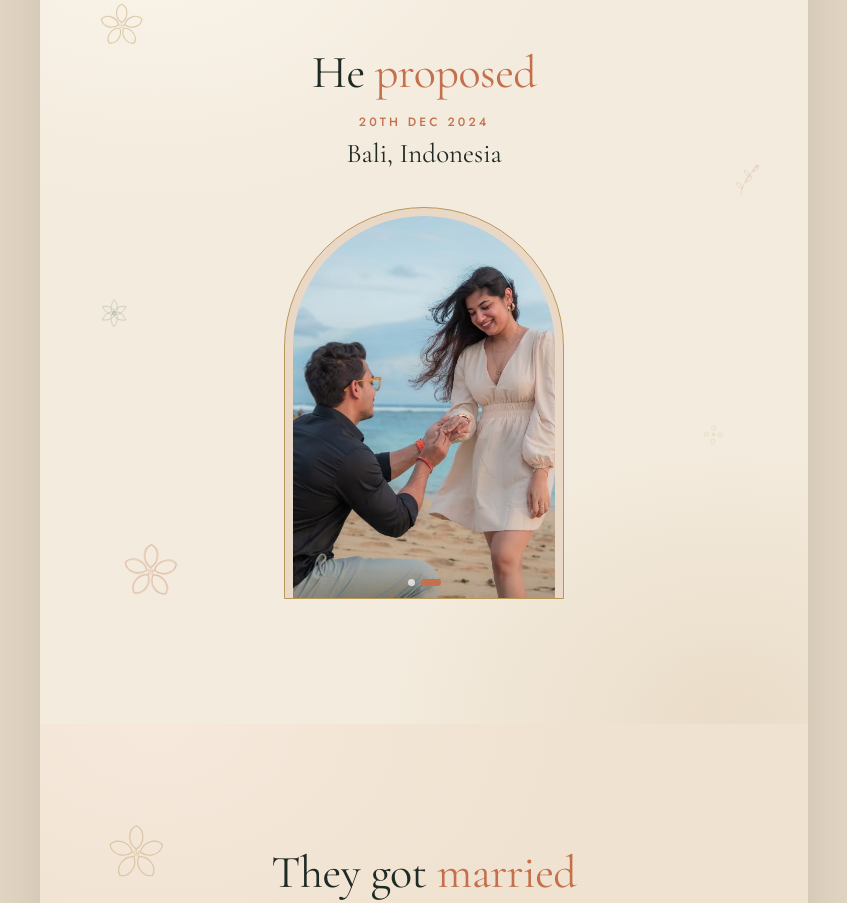
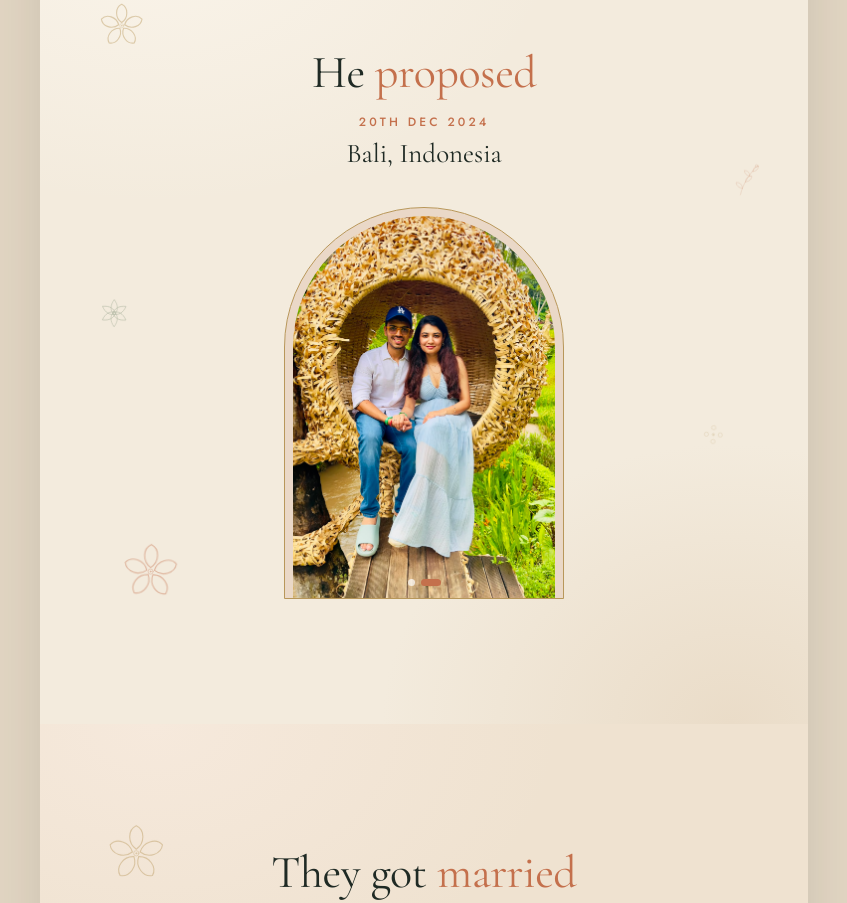
Before and after one commit to Jay51419/preeti-ravi, a plain HTML site: page index.html in a window 1280 px wide. Shown: the part 900-1803 px from the top of the page, without its empty margins (216-1063 px from the left). Drawn offline with nearby package versions, Linux system fonts and the light colour scheme; animation ran at ten frames a second.

Commit message:
updated media links

```diff
--- a/index.html
+++ b/index.html
@@ -1541,12 +1541,15 @@
         // 6. Photo Slideshows
         const PHOTOS = {
             proposal: [
-                'https://raw.githubusercontent.com/Jay51419/preeti-ravi/refs/heads/main/p1.jpeg',
-                'https://raw.githubusercontent.com/Jay51419/preeti-ravi/refs/heads/main/p2.jpeg'
+                'https://raw.githubusercontent.com/Jay51419/preeti-ravi/refs/heads/main/WhatsApp%20Image%202026-11-21%20at%2012.10.41%20PM%20(1).jpeg',
+                'https://raw.githubusercontent.com/Jay51419/preeti-ravi/refs/heads/main/WhatsApp%20Image%202026-11-21%20at%2012.10.41%20PM.jpeg',
+                'https://raw.githubusercontent.com/Jay51419/preeti-ravi/refs/heads/main/WhatsApp%20Image%202026-11-21%20at%2012.10.42%20PM%20(1).jpeg',
+                'https://raw.githubusercontent.com/Jay51419/preeti-ravi/refs/heads/main/WhatsApp%20Image%202026-11-21%20at%2012.10.42%20PM.jpeg'
             ],
             wedding: [
-                'https://raw.githubusercontent.com/Jay51419/preeti-ravi/refs/heads/main/m1.jpeg',
-                'https://raw.githubusercontent.com/Jay51419/preeti-ravi/refs/heads/main/m2.jpeg'
+                'https://raw.githubusercontent.com/Jay51419/preeti-ravi/refs/heads/main/WhatsApp%20Image%202026-11-21%20at%2012.11.32%20PM%20(1).jpeg',
+                'https://raw.githubusercontent.com/Jay51419/preeti-ravi/refs/heads/main/WhatsApp%20Image%202026-11-21%20at%2012.11.32%20PM%20(2).jpeg',
+                'https://raw.githubusercontent.com/Jay51419/preeti-ravi/refs/heads/main/WhatsApp%20Image%202026-11-21%20at%2012.11.32%20PM.jpeg'
             ]
         };
 
@@ -1628,7 +1631,7 @@
         setInterval(tick, 1000);
 
         // 9. Background Music Player
-        const AUDIO_URL = 'https://github.com/Jay51419/preeti-ravi/raw/refs/heads/main/ddlj.mp3';
+        const AUDIO_URL = 'https://github.com/Jay51419/preeti-ravi/raw/refs/heads/main/1121.WAV';
         (() => {
             const btn = document.createElement('button');
             btn.className = 'mus off';
```
